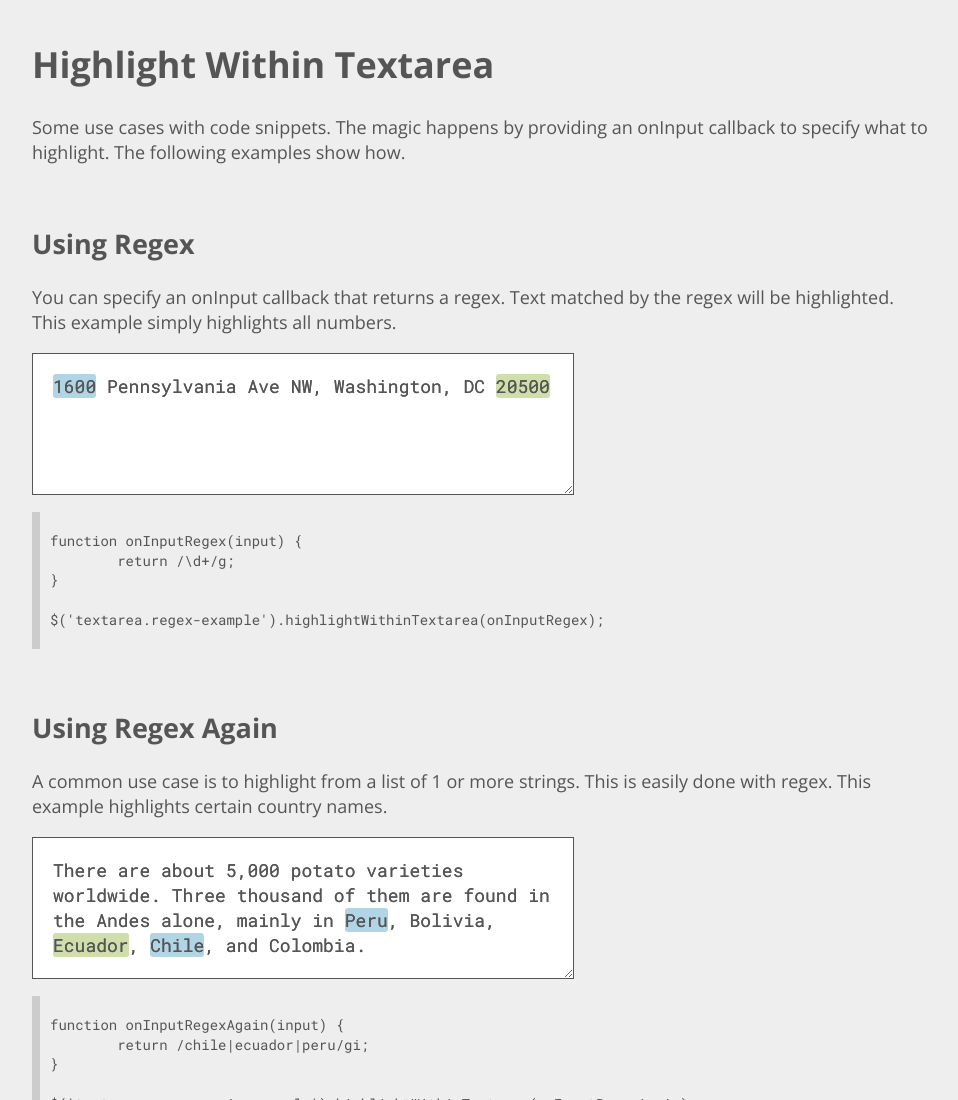
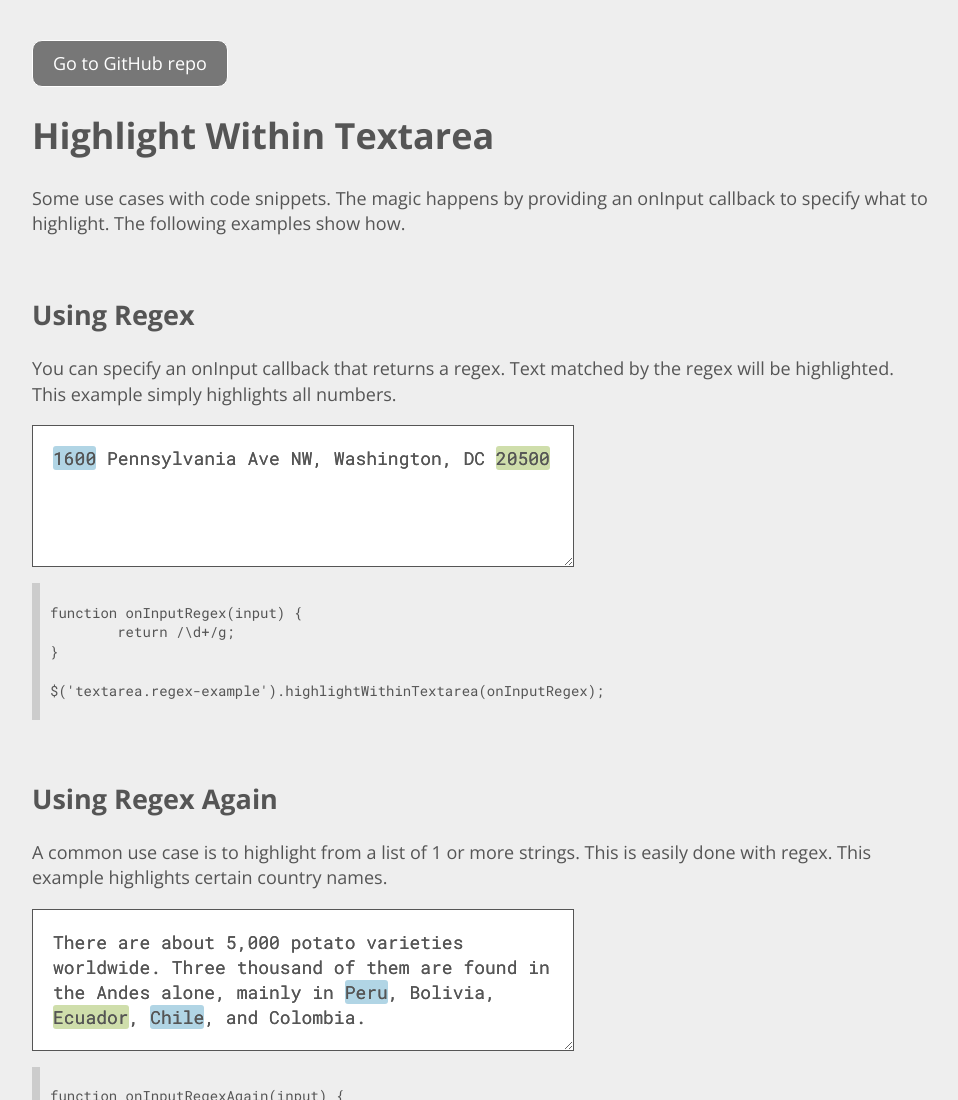
Before and after one commit to lonekorean/highlight-within-textarea, a website: page index.html in a window 1280 px wide. Shown: the top 1100 px of the page, without its empty margins (158-1116 px from the left). Drawn offline with nearby package versions, Linux system fonts and the light colour scheme.

Commit message:
Renamed demo to index.

```diff
--- a/demo.html
+++ b/index.html
@@ -21,6 +21,16 @@
 				font: 18px/1.4 'Open Sans', sans-serif;
 				color: #555;
 				background-color: #eee;
+			}
+
+			a {
+				display: inline-block;
+				padding: 10px 20px;
+				border: 1px solid #fff;
+				border-radius: 10px;
+				color: #fff;
+				background-color: #777;
+				text-decoration: none;
 			}
 
 			section {
@@ -63,6 +73,8 @@
 		</style>
 	</head>
 	<body>
+		<p><a href="https://github.com/lonekorean/highlight-within-textarea/tree/master">Go to GitHub repo</a></p>
+
 		<h1>Highlight Within Textarea</h1>
 		<p>Some use cases with code snippets. The magic happens by providing an onInput callback to specify what to highlight. The following examples show how.</p>
 
```
Also changed, not shown: README.md.
